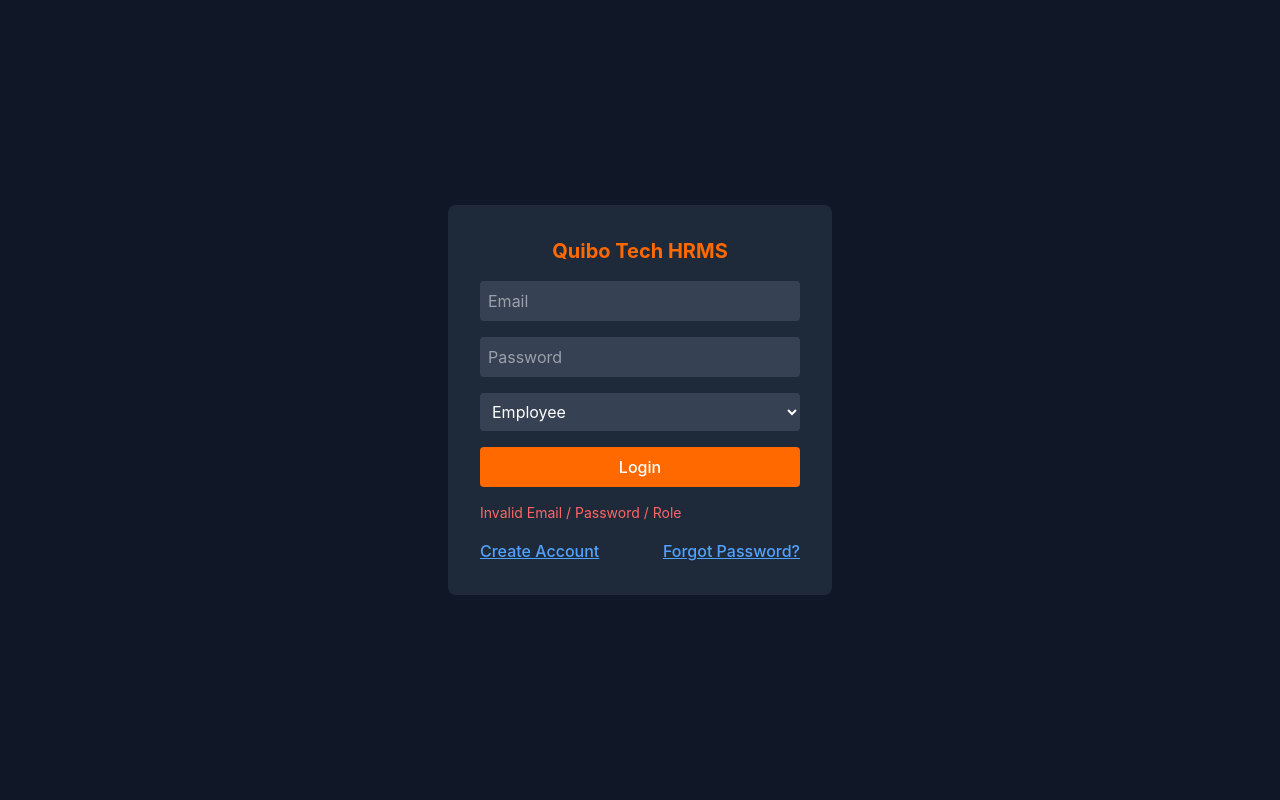
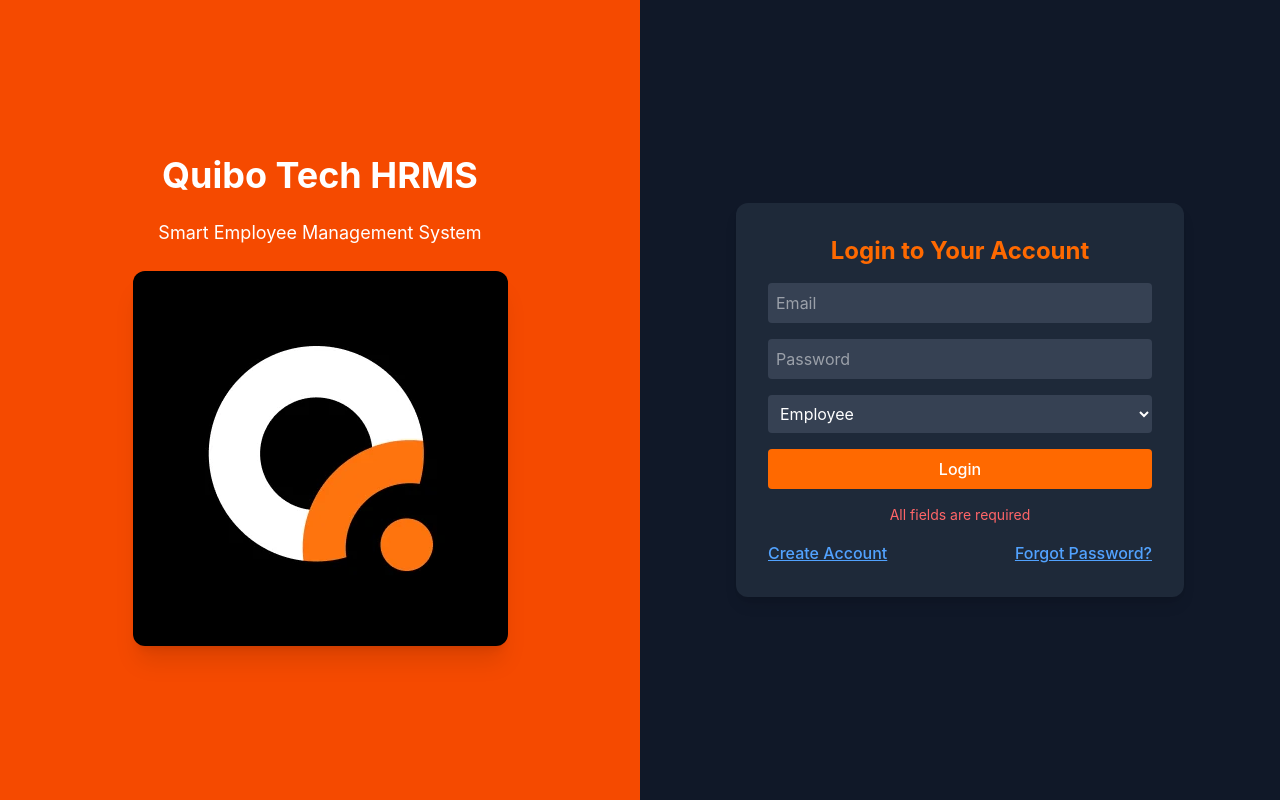
Before and after one commit to ZEUSRISHI/HRMS-, a React (Vite) app: page / in a window 1280 px wide. Both pictures are taken after a click on the button "Login". Built offline with nearby package versions, Linux system fonts and the light colour scheme.

Commit message:
In login page Logo added

```diff
--- a/src/app/components/LoginPage.tsx
+++ b/src/app/components/LoginPage.tsx
@@ -1,5 +1,6 @@
 import { useState } from "react";
 import { useAuth, Role } from "../contexts/AuthContext";
+import loginImage from "../../assets/hrms-login.png";
 
 interface Props {
   onSignup: () => void;
@@ -15,20 +16,47 @@ export default function LoginPage({ onSignup, onReset }: Props) {
   const [error, setError] = useState("");
 
   const handleLogin = () => {
-    const success = login(email, password, role);
-    if (!success) setError("Invalid Email / Password / Role");
+    if (!email.trim() || !password.trim()) {
+      setError("All fields are required");
+      return;
+    }
+
+    const success = login(email.trim(), password.trim(), role);
+
+    if (!success) {
+      setError("Invalid Email / Password / Role");
+    }
   };
 
   return (
-    <div className="min-h-screen flex justify-center items-center bg-gray-900 text-white">
-      <div className="bg-gray-800 p-8 rounded-lg w-96 space-y-4">
-        <h2 className="text-xl font-bold text-center text-orange-500">
-          Quibo Tech HRMS
+    <div className="min-h-screen flex bg-gray-900">
+
+      {/* LEFT SIDE IMAGE */}
+      <div className="hidden md:flex w-1/2 bg-orange-600 items-center justify-center p-10">
+        <div className="text-white text-center space-y-6">
+          <h1 className="text-4xl font-bold">Quibo Tech HRMS</h1>
+          <p className="text-lg">Smart Employee Management System</p>
+
+          <img
+            src={loginImage}
+            alt="HRMS Login"
+            className="rounded-xl shadow-xl max-h-[400px] object-contain"
+          />
+        </div>
+      </div>
+
+      {/* RIGHT SIDE FORM */}
+      <div className="flex w-full md:w-1/2 items-center justify-center p-6">
+        <div className="bg-gray-800 p-8 rounded-xl w-full max-w-md space-y-4 shadow-lg text-white">
+
+          <h2 className="text-2xl font-bold text-center text-orange-500">
+            Login to Your Account
           </h2>
 
           <input
             className="w-full p-2 bg-gray-700 rounded"
             placeholder="Email"
+            value={email}
             onChange={(e) => setEmail(e.target.value)}
           />
 
@@ -36,11 +64,13 @@ export default function LoginPage({ onSignup, onReset }: Props) {
             type="password"
             className="w-full p-2 bg-gray-700 rounded"
             placeholder="Password"
+            value={password}
             onChange={(e) => setPassword(e.target.value)}
           />
 
           <select
             className="w-full p-2 bg-gray-700 rounded"
+            value={role}
             onChange={(e) => setRole(e.target.value as Role)}
           >
             <option value="employee">Employee</option>
@@ -56,15 +86,20 @@ export default function LoginPage({ onSignup, onReset }: Props) {
             Login
           </button>
 
-        {error && <p className="text-red-400 text-sm">{error}</p>}
+          {error && (
+            <p className="text-red-400 text-sm text-center">{error}</p>
+          )}
 
           <div className="flex justify-between text-sm">
-          <button onClick={onSignup} className="underline text-blue-400">
+            <button onClick={onSignup} className="text-blue-400 underline">
               Create Account
             </button>
-          <button onClick={onReset} className="underline text-blue-400">
+
+            <button onClick={onReset} className="text-blue-400 underline">
               Forgot Password?
             </button>
+          </div>
+
         </div>
       </div>
     </div>
--- /dev/null
+++ b/src/declarations.d.ts
@@ -0,0 +1,4 @@
+declare module "*.png";
+declare module "*.jpg";
+declare module "*.jpeg";
+declare module "*.svg";
```
Lines whose indentation alone changed are shown as unchanged.
